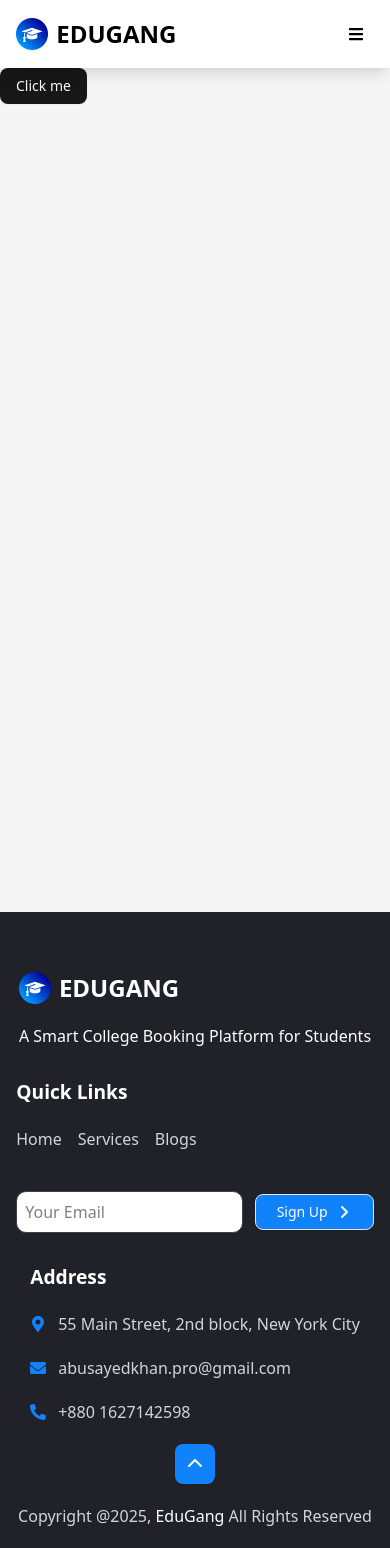
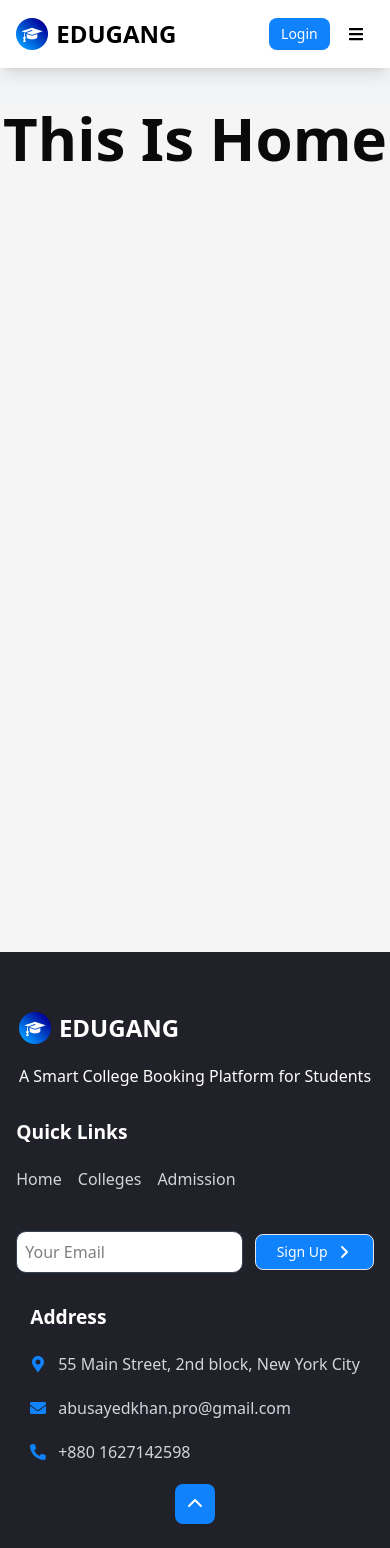
Before and after one commit to sayed725/Next-js-Practice, a Next.js app: page / in a window 390 px wide. Shown: the top 1548 px of the page. Built offline with nearby package versions, Linux system fonts and the light colour scheme; no server answers.

Commit message:
added profile and info update page

```diff
--- a/src/app/page.js
+++ b/src/app/page.js
@@ -2,8 +2,8 @@ import { Button } from "@/components/ui/button"
 
 export default function Home() {
   return (
-    <div className="min-h-screen bg-[#f5f5f5]">
-      <Button>Click me</Button>
+    <div className="min-h-screen mt-10 bg-[#f5f5f5]">
+      <h1 className="text-6xl font-bold text-center" >This Is Home</h1>
     </div>
   )
 }
--- /dev/null
+++ b/src/app/profile/[[...profile]]/page.js
@@ -0,0 +1,9 @@
+import { UserProfile } from "@clerk/nextjs";
+
+export default function ProfilePage() {
+  return (
+    <div className="flex justify-center min-h-screen items-center">
+      <UserProfile />
+    </div>
+  );
+}
--- a/src/components/shared/footer.jsx
+++ b/src/components/shared/footer.jsx
@@ -42,12 +42,12 @@ export default function Footer() {
                   </li>
                   <li>
                     <Link href="/" className="hover:text-[white]">
-                      Services
+                      Colleges
                     </Link>
                   </li>
                   <li>
                     <Link href="/" className="hover:text-[white]">
-                      Blogs
+                      Admission
                     </Link>
                   </li>
                 </ul>
--- a/src/components/shared/navbar.jsx
+++ b/src/components/shared/navbar.jsx
@@ -3,8 +3,10 @@ import { SignedIn, SignedOut, SignOutButton, useUser } from "@clerk/nextjs";
 import Link from "next/link";
 import { useState } from "react";
 import { FaBars, FaTimes } from "react-icons/fa";
-import { IoIosSearch } from "react-icons/io";
+import { IoIosSearch, IoMdLogOut } from "react-icons/io";
 import { Button } from "@/components/ui/button";
+import { GoSignOut } from "react-icons/go";
+import { CgProfile } from "react-icons/cg";
 import {
   Sheet,
   SheetContent,
@@ -32,7 +34,7 @@ export default function Navbar() {
 
   return (
     <nav className="bg-white text-black shadow-lg sticky top-0 z-10">
-      <div className="mx-auto w-11/12 py-4 flex justify-between items-center">
+      <div className="mx-auto w-11/12 py-4 flex justify-between  items-center">
         {/* Logo */}
         <Link href="/" className="flex items-center gap-2 cursor-pointer">
           <img
@@ -40,9 +42,7 @@ export default function Navbar() {
             alt="logo"
             className="w-8 h-8 sm:w-10 sm:h-10"
           />
-          <p className="text-2xl sm:text-3xl lg:text-4xl font-semibold">
-            EDUGANG
-          </p>
+          <p className="text-2xl sm:text-3xl font-semibold">EDUGANG</p>
         </Link>
 
         {/* Desktop Navigation */}
@@ -56,29 +56,53 @@ export default function Navbar() {
               Home
             </Link>
             <Link
-              href="/services"
+              href="/college"
               className="text-gray-700 hover:text-[#0f82fc] transition capitalize relative before:w-0 hover:before:w-full before:bg-[#0f82fc] before:h-[2px] before:transition-all before:duration-300 before:absolute before:rounded-full before:bottom-[-2px] before:left-0"
             >
-              Services
+              Colleges
             </Link>
             <Link
-              href="/blog"
+              href="/admission"
               className="text-gray-700 hover:text-[#0f82fc] transition capitalize relative before:w-0 hover:before:w-full before:bg-[#0f82fc] before:h-[2px] before:transition-all before:duration-300 before:absolute before:rounded-full before:bottom-[-2px] before:left-0"
             >
-              Blog
+              Admission
             </Link>
             <SignedIn>
               <Link
-                href="/posts/create"
+                href="/my-college"
                 className="text-gray-700 hover:text-[#0f82fc] transition capitalize relative before:w-0 hover:before:w-full before:bg-[#0f82fc] before:h-[2px] before:transition-all before:duration-300 before:absolute before:rounded-full before:bottom-[-2px] before:left-0"
               >
-                Create Post
+                My College
               </Link>
             </SignedIn>
           </div>
 
           {/* Right-Aligned Auth Buttons */}
           <div className="flex items-center space-x-4">
+            <SignedOut>
+              <Button
+                asChild
+                variant="default"
+                size="sm"
+                className="bg-[#0f82fc] text-white hover:bg-[#0f82fc] hover:text-white"
+              >
+                <Link href="/sign-in">Login</Link>
+              </Button>
+              <Button
+                asChild
+                variant="default"
+                size="sm"
+                className="bg-[#0f82fc] text-white hover:bg-[#0f82fc] hover:text-white"
+              >
+                <Link href="/sign-up">Register</Link>
+              </Button>
+            </SignedOut>
+          </div>
+        </div>
+
+        {/* Mobile Hamburger Menu */}
+        <div className="flex gap-2 items-center">
+          <div>
             <SignedIn>
               <DropdownMenu>
                 <DropdownMenuTrigger asChild>
@@ -111,15 +135,21 @@ export default function Navbar() {
                     </div>
                   </DropdownMenuLabel>
                   <DropdownMenuSeparator />
-                  <DropdownMenuItem className="cursor-pointer text-destructive focus:text-destructive font-medium px-4">
+                  <DropdownMenuItem className="flex flex-col gap-2 justify-start items-start  font-medium px-4">
+
+                     <Link
+                    href="/profile"
+                    className="flex gap-1 items-center cursor-pointer"
+                    >
+                     <CgProfile className="text-blue-600 -mt-[1px] h-5 w-5" />{" "}
+                     Go To Profile
+                    </Link>
+
                     <SignOutButton>
-                      <Button
-                        variant="destructive"
-                        size="sm"
-                        className="bg-[#0f82fc] text-white hover:bg-[#0f82fc] hover:text-white"
-                      >
-                        Sign Out
-                      </Button>
+                      <p className="flex gap-1 items-center cursor-pointer text-destructive">
+                      <GoSignOut className="text-destructive -mt-[1px] h-5 w-5" />{" "}
+                      Logout
+                      </p>
                     </SignOutButton>
                   </DropdownMenuItem>
                 </DropdownMenuContent>
@@ -131,23 +161,14 @@ export default function Navbar() {
                 asChild
                 variant="default"
                 size="sm"
-                className="bg-[#0f82fc] text-white hover:bg-[#0f82fc] hover:text-white"
+                className="bg-[#0f82fc] text-white hover:bg-[#0f82fc] lg:hidden hover:text-white"
+                onClick={() => setIsOpen(false)}
               >
-                <Link href="/sign-in">Sign In</Link>
-              </Button>
-              <Button
-                asChild
-                variant="default"
-                size="sm"
-                className="bg-[#0f82fc] text-white hover:bg-[#0f82fc] hover:text-white"
-              >
-                <Link href="/sign-up">Sign Up</Link>
+                <Link href="/sign-in">Login</Link>
               </Button>
             </SignedOut>
           </div>
-        </div>
 
-        {/* Mobile Hamburger Menu */}
           <div className="md:hidden">
             <Sheet open={isOpen} onOpenChange={setIsOpen}>
               <SheetTrigger asChild>
@@ -174,71 +195,34 @@ export default function Navbar() {
                     Home
                   </Link>
                   <Link
-                  href="/services"
+                    href="/college"
                     className="text-lg hover:text-[#0f82fc] transition capitalize"
                     onClick={() => setIsOpen(false)}
                   >
-                  Services
+                    Colleges
                   </Link>
                   <Link
-                  href="/blog"
+                    href="/admission"
                     className="text-lg hover:text-[#0f82fc] transition capitalize"
                     onClick={() => setIsOpen(false)}
                   >
-                  Blog
+                    Admission
                   </Link>
                   <SignedIn>
                     <Link
-                    href="/posts/create"
+                      href="/my-college"
                       className="text-lg hover:text-[#0f82fc] transition capitalize"
                       onClick={() => setIsOpen(false)}
                     >
-                    Create Post
+                      My College
                     </Link>
-                  <span className="text-sm text-black">
-                    Welcome, {user?.fullName}
-                  </span>
-                  <SignOutButton>
-                    <Button
-                      variant="destructive"
-                      size="sm"
-                      className="bg-[#0f82fc] text-white w-1/2 hover:bg-[#0f82fc] hover:text-white"
-                      onClick={() => setIsOpen(false)}
-                    >
-                      Sign Out
-                    </Button>
-                  </SignOutButton>
                   </SignedIn>
-
-
-
-                <SignedOut>
-                   <Button
-                    asChild
-                    variant="default"
-                    size="sm"
-                    className="bg-[#0f82fc] text-white hover:bg-[#0f82fc] w-1/2 hover:text-white"
-                    onClick={() => setIsOpen(false)}
-                  >
-                    <Link href="/sign-in">Sign In</Link>
-                  </Button>
-                  <Button
-                    asChild
-                    variant="default"
-                    size="sm"
-                    className="bg-[#0f82fc] text-white hover:bg-[#0f82fc] w-1/2 hover:text-white"
-                    onClick={() => setIsOpen(false)}
-                  >
-                    <Link href="/sign-up">Sign Up</Link>
-                  </Button>
-                </SignedOut>
-
-
                 </div>
               </SheetContent>
             </Sheet>
           </div>
         </div>
+      </div>
     </nav>
   );
 }
--- a/src/middleware.js
+++ b/src/middleware.js
@@ -4,7 +4,7 @@ const isPublicRoute = createRouteMatcher([
   '/sign-in(.*)',
   '/sign-up(.*)',
   '/',
-  '/api/posts',
+
 ]);
 
 export default clerkMiddleware(async (auth, req) => {
```
Lines whose indentation alone changed are shown as unchanged.
